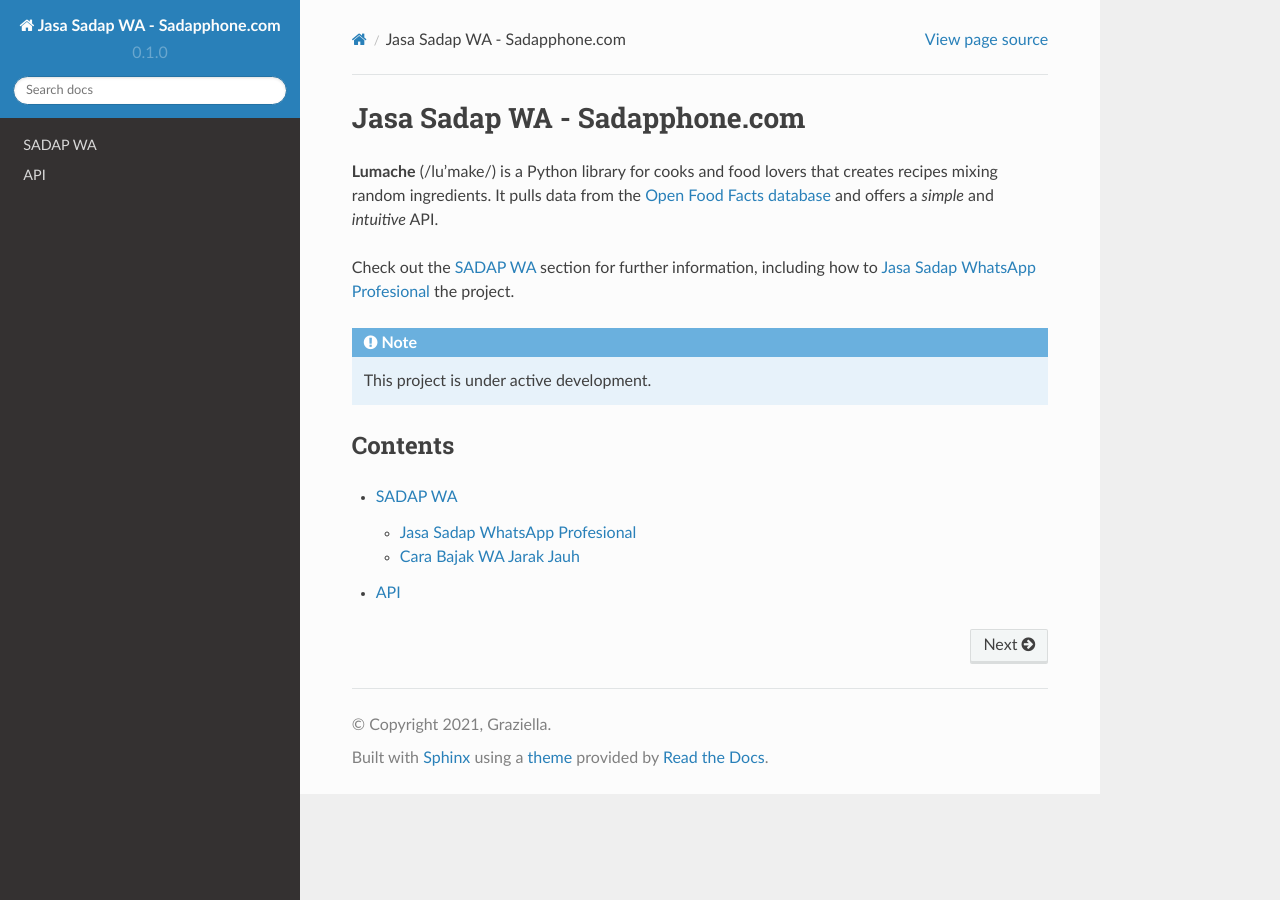
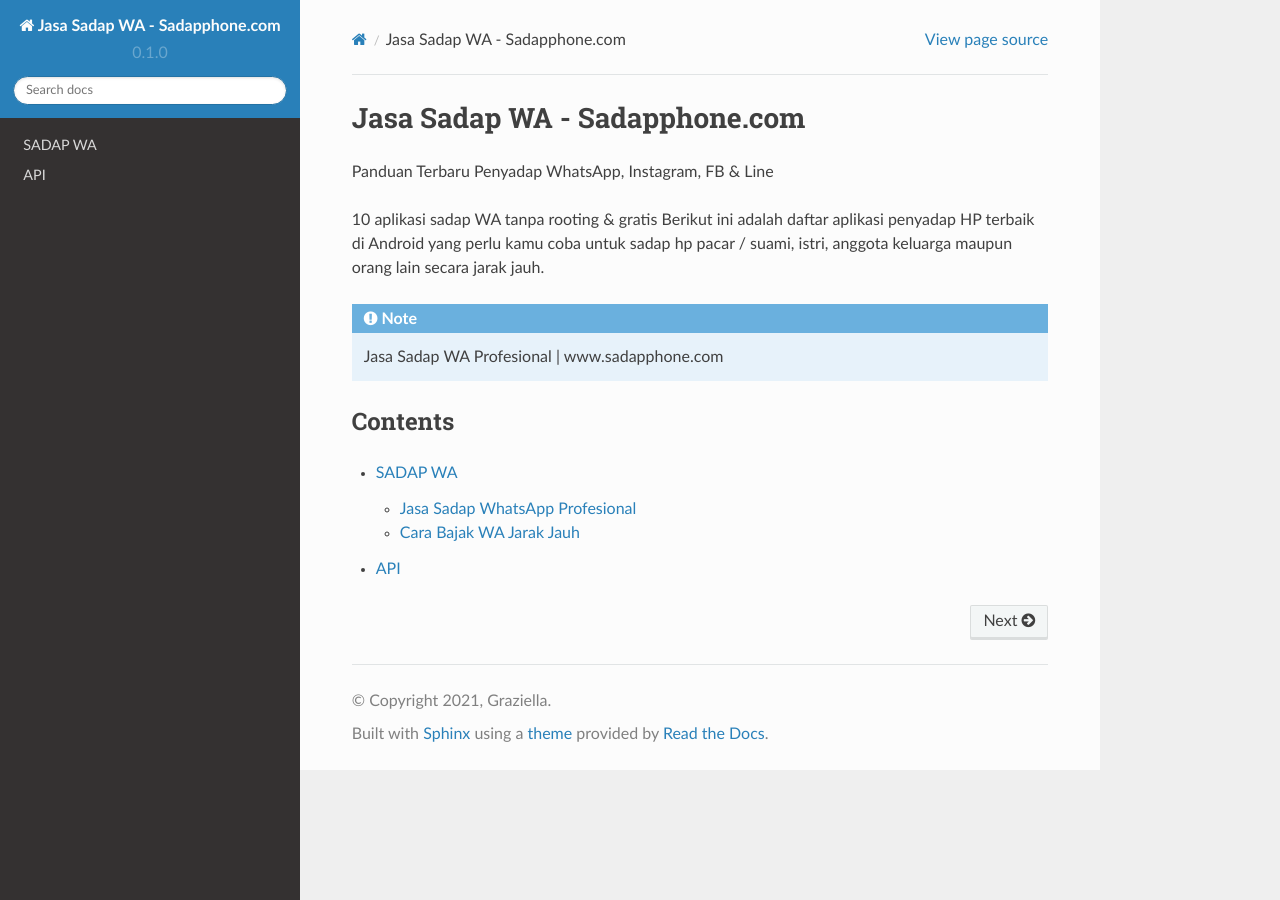
Before and after one commit to sadapphone/sadapphone, a Sphinx documentation site: the page built from docs/source/index.rst, in a window 1280 px wide. Built offline with Sphinx 7.4.7 and the Read the Docs theme 2.0.0, drawn with Linux system fonts in a browser that asks for light colours.

Commit message:
Update index.rst

```diff
--- a/docs/source/index.rst
+++ b/docs/source/index.rst
@@ -1,17 +1,13 @@
 Jasa Sadap WA - Sadapphone.com
 ===================================
 
-**Lumache** (/lu'make/) is a Python library for cooks and food lovers
-that creates recipes mixing random ingredients.
-It pulls data from the `Open Food Facts database <https://world.openfoodfacts.org/>`_
-and offers a *simple* and *intuitive* API.
+Panduan Terbaru Penyadap WhatsApp, Instagram, FB & Line
 
-Check out the :doc:`usage` section for further information, including
-how to :ref:`installation` the project.
+10 aplikasi sadap WA tanpa rooting & gratis Berikut ini adalah daftar aplikasi penyadap HP terbaik di Android yang perlu kamu coba untuk sadap hp pacar / suami, istri, anggota keluarga maupun orang lain secara jarak jauh.
 
 .. note::
 
-   This project is under active development.
+   Jasa Sadap WA Profesional | www.sadapphone.com
 
 Contents
 --------
```
